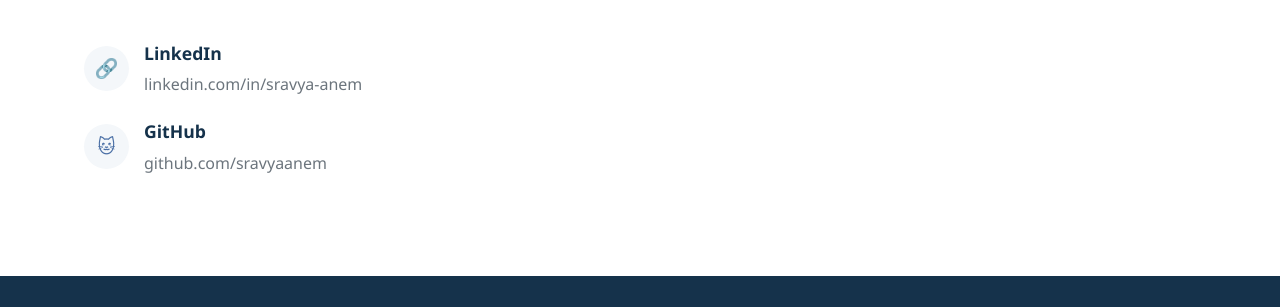
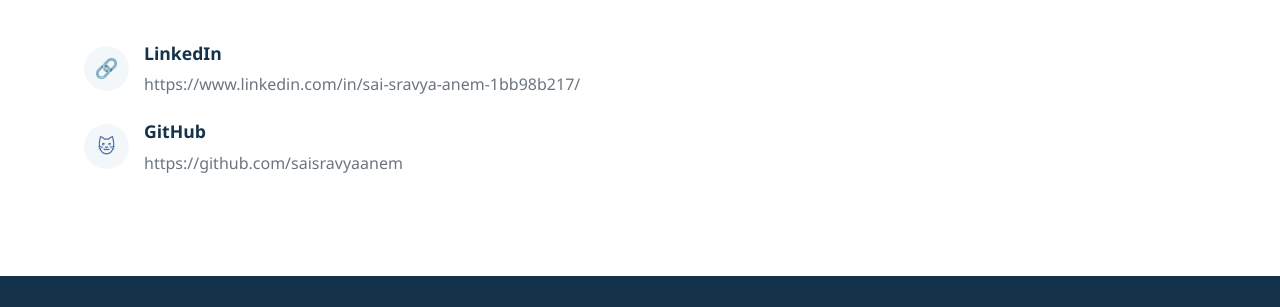
Before and after one commit to saisravyaanem/Portfolio, a plain HTML site: page index.html in a window 1280 px wide. Shown: the part 7003-7310 px from the top of the page. Drawn offline with Linux system fonts and the light colour scheme.

Commit message:
Update index.html

```diff
--- a/index.html
+++ b/index.html
@@ -1238,14 +1238,14 @@
                             <div class="contact-item-icon">🔗</div>
                             <div class="contact-item-text">
                                 <h4>LinkedIn</h4>
-                                <a href="https://www.linkedin.com/in/sravya-anem" target="_blank">linkedin.com/in/sravya-anem</a>
+                                <a href="https://www.linkedin.com/in/sai-sravya-anem-1bb98b217/" target="_blank">https://www.linkedin.com/in/sai-sravya-anem-1bb98b217/</a>
                             </div>
                         </div>
                         <div class="contact-item">
                             <div class="contact-item-icon">🐱</div>
                             <div class="contact-item-text">
                                 <h4>GitHub</h4>
-                                <a href="https://github.com/sravyaanem" target="_blank">github.com/sravyaanem</a>
+                                <a href="https://github.com/saisravyaanem" target="_blank">https://github.com/saisravyaanem</a>
                             </div>
                         </div>
                     </div>
```
